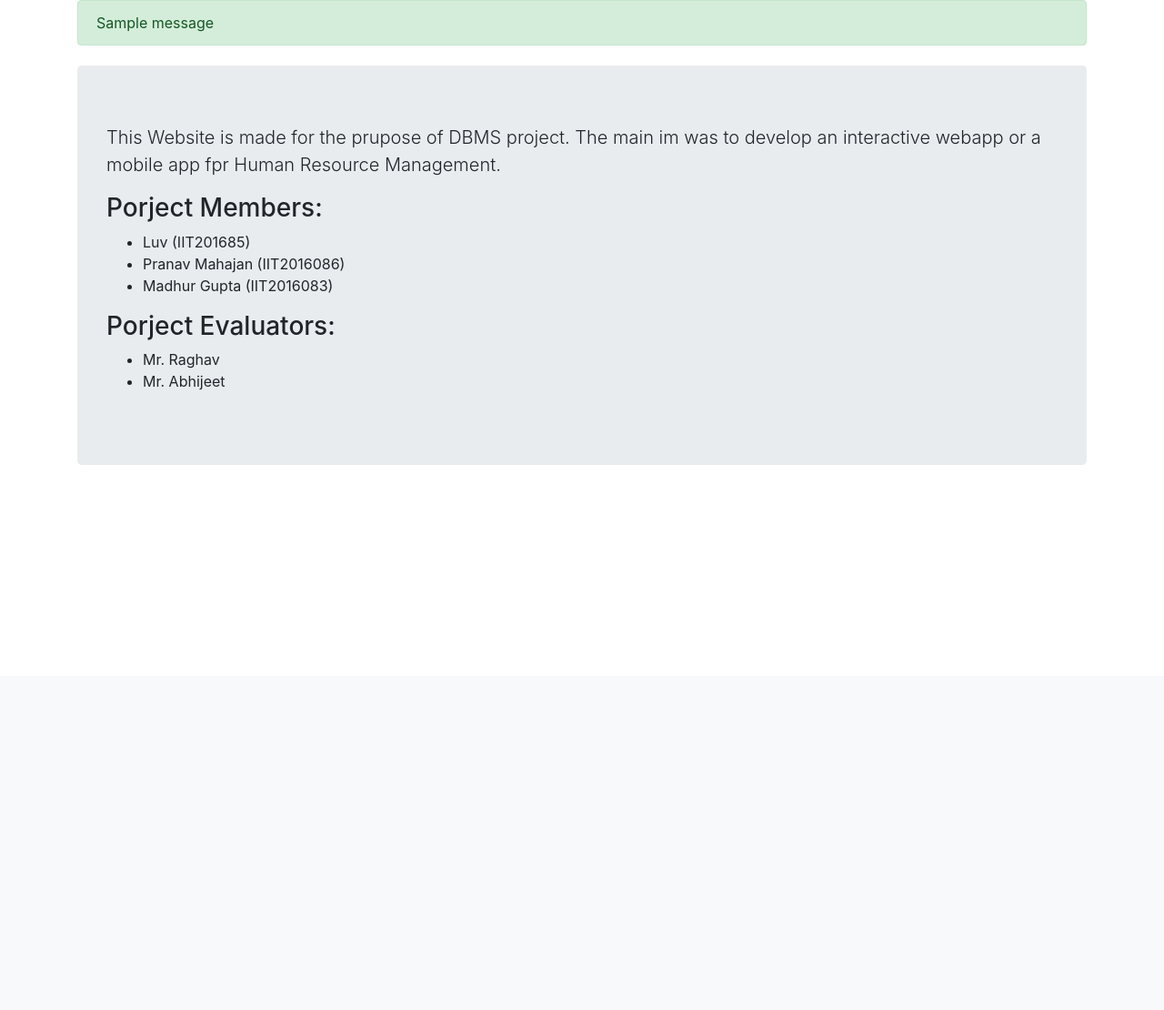
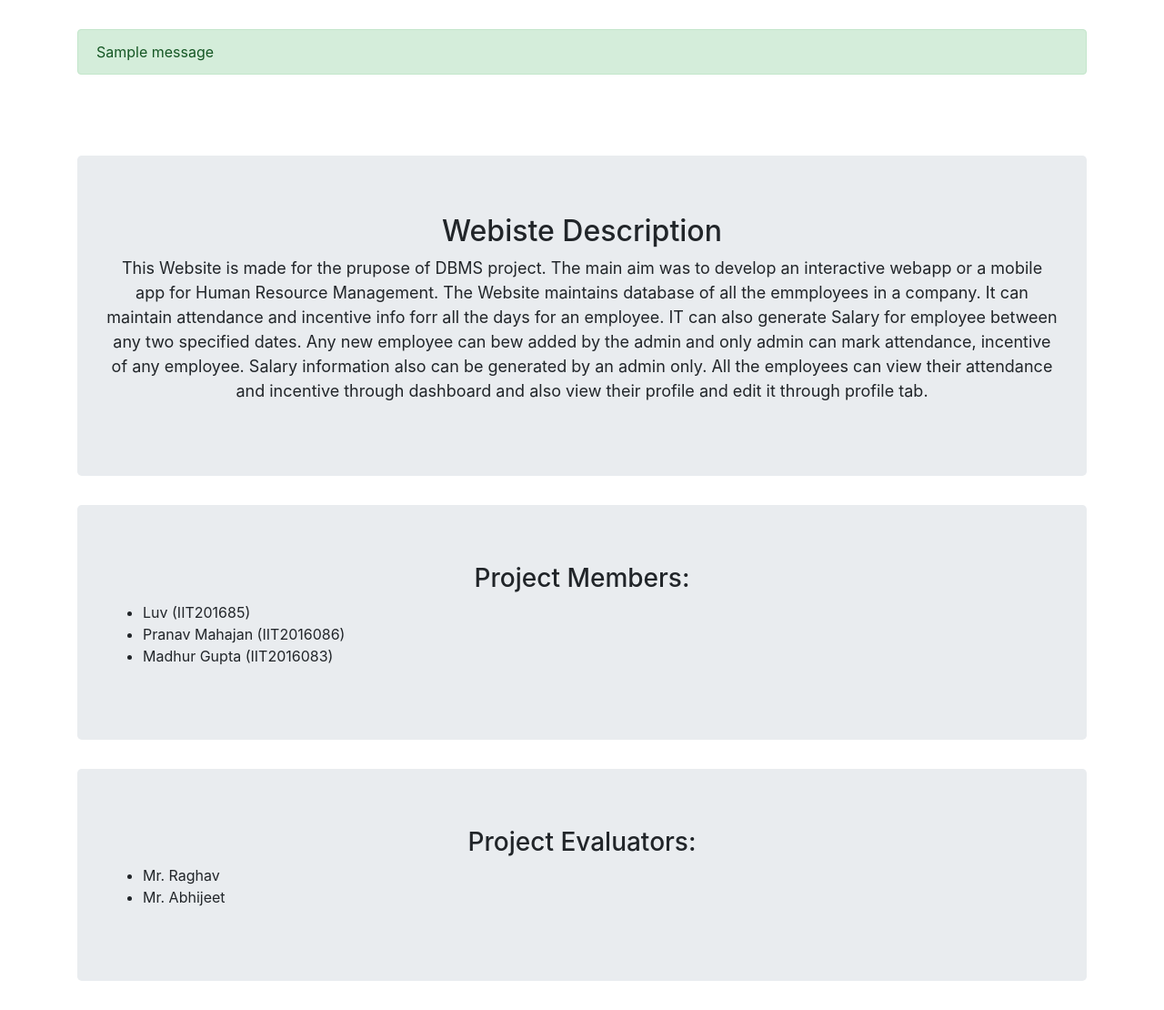
Before and after one commit to luvk1412/HRManager, a Flask app: page /about in a window 1280 px wide. Shown: the part 57-1167 px from the top of the page at 91% size. Before the commit the page ends 568 px from the top, so only its background shows below. Run offline with Flask 2, Linux system fonts and the light colour scheme; tables that the repository leaves empty or names only in its code hold one stand-in row (values such as "Sample post"); one stand-in notice (Sample message) is shown; some libraries are stand-ins or nearby versions.

```diff
--- a/app.py
+++ b/app.py
@@ -301,6 +301,7 @@ def profile(id):
 	result = cur.execute("SELECT * FROM e_v WHERE id = %s", [emp_id])
 	if result > 0:
 		employee = cur.fetchone()
+		employee['id'] = str(employee['id'])
 		cur.close()
 		return render_template('profile.html', employee=employee)
 	error='Employee Not found'
@@ -353,16 +354,16 @@ def logout():
 
 
 class check_password(Form):
-	old_password = PasswordField('Old Password', [
+	old_password = PasswordField('', [
 			validators.DataRequired(),
 			validators.Length(min = 5,max = 50)
-		])
-	new_password = PasswordField('New Password', [
+		],render_kw={"placeholder": "Old Password"})
+	new_password = PasswordField('', [
 		validators.DataRequired(),
 		validators.Length(min = 5,max = 50),
 		validators.EqualTo('confirm_newpassword', message="Password do not match")
-	])
-	confirm_newpassword = PasswordField('Confirm Password')
+	],render_kw={"placeholder": "New Password"})
+	confirm_newpassword = PasswordField('',render_kw={"placeholder": "Confirm New Password"})
 
 @app.route('/change_password', methods=['GET','POST'])
 @is_logged_in
--- a/static/main.css
+++ b/static/main.css
@@ -75,7 +75,15 @@ body{
 
 .gwrap{
   padding:120px 0;
-  font-size:62px;
+  font-size:20px;
+  color:#888;
+  width:800px;
+  font-family:'Karla';
+  margin:0 auto;
+  text-align:center;
+}
+.gwrapforchange{
+  font-size:20px;
   color:#888;
   width:800px;
   font-family:'Karla';
@@ -84,6 +92,9 @@ body{
 }
 
 .glogininput{
+  display: block;
+  margin-right: auto;
+  margin-left: auto;
   font-family:'Ubuntu';
   font-weight:300;
   border:0;
--- a/templates/about.html
+++ b/templates/about.html
@@ -1,16 +1,20 @@
 {% extends 'layout.html' %}
 
 {% block body %}
+<div class="jumbotron text-center" style="margin-top: 8%;">
+	<h2>Webiste Description</h2>
+	<p style="font-size: 18px;">This Website is made for the prupose of DBMS project. The main aim was to develop an interactive webapp or a mobile app for Human Resource Management. The Website maintains database of all the emmployees in a company. It can maintain attendance and incentive info forr all the days for an employee. IT can also generate Salary for employee between any two specified dates. Any new employee can bew added by the admin and only admin can mark attendance, incentive of any employee. Salary information also can be generated by an admin only. All the employees can view their attendance and incentive through dashboard and also view their profile and edit it through profile tab.</p>
+</div>
 <div class="jumbotron" style="margin-top: 2%;">
-	<p class="lead">This Website is made for the prupose of DBMS project. The main im was to develop an interactive webapp or a mobile app fpr Human Resource Management.</p>
-	<h3>Porject Members:</h3>
+	<h3 align="center">Project Members:</h3>
 	<ul>
 	<li>Luv (IIT201685)</li>
 	<li>Pranav Mahajan (IIT2016086)</li>
 	<li>Madhur Gupta (IIT2016083) </li>
 	</ul>
-
-	<h3>Porject Evaluators:</h3>
+</div>
+<div class="jumbotron" style="margin-top: 2%;">
+	<h3 align="center">Project Evaluators:</h3>
 	<ul>
 	<li>Mr. Raghav</li>
 	<li>Mr. Abhijeet</li>
--- a/templates/add_employee.html
+++ b/templates/add_employee.html
@@ -4,7 +4,7 @@
 
 
 	{% from "includes/_formhelpers.html" import render_field %}
-    <div class="jumbotron" style="margin-top:2%;">
+    <div class="jumbotron" style="margin-top:8%;">
     	<h1 align="center"> Add Employee </h1>
 	    <form method="POST" action="" enctype="multipart/form-data">
 	        <div class="form-group">
--- a/templates/dashboard.html
+++ b/templates/dashboard.html
@@ -1,7 +1,7 @@
 {% extends 'layout.html' %}
 
 {% block body %}
-<div class="jumbotron text-center" style="margin-top: 2%; font-family:'Karla';">
+<div class="jumbotron text-center" style="margin-top: 8%; font-family:'Karla';">
       <h1 align=left><b>Dashboard</b></h1></br>
       <img class="rounded-circle" src="/static/images/{{session.emp_id}}.jpg" height="200px">
       <h3>Welcome {{session.name}}</h3>
--- a/templates/includes/_messages.html
+++ b/templates/includes/_messages.html
@@ -1,16 +1,16 @@
 {% with messages = get_flashed_messages(with_categories=true) %}
   {% if messages %}
     {% for category, message in messages %}
-      <div class="alert alert-{{ category }}">{{ message }}</div>
+      <div class="alert alert-{{ category }}" style="margin-top: 8%;">{{ message }}</div>
     {% endfor %}
   {% endif %}
 {% endwith %}
 
 
 {% if error %}
-	<div class="alert alert-danger">{{error}}</div>
+	<div class="alert alert-danger" style="margin-top: 8%;">{{error}}</div>
 {% endif %}
 
 {% if msg %}
-	<div class="alert alert-success">{{msg}}</div>
+	<div class="alert alert-success" style="margin-top: 8%;">{{msg}}</div>
 {% endif %}
--- a/templates/includes/_navbar.html
+++ b/templates/includes/_navbar.html
@@ -1,5 +1,5 @@
 
-<nav class="navbar navbar-expand-md navbar-light bg-light border-bottom" style="">
+<nav class="navbar navbar-expand-md navbar-light bg-light border-bottom fixed-top" style="">
     <div class="navbar-collapse collapse w-100 order-1 order-md-0 dual-collapse2">
         <ul class="navbar-nav mr-auto">
             {% if session.logged_in %}
--- a/templates/profile.html
+++ b/templates/profile.html
@@ -2,7 +2,7 @@
 
 {% block body %}
 
-<div class="jumbotron text-center" style="margin-top: 2%; font-family:'Karla';">
+<div class="jumbotron text-center" style="margin-top: 8%; font-family:'Karla';">
       <h1 align=left><b>Your profile</b></h1></br>
       <img class="rounded-circle" src="/static/images/{{employee.id}}.jpg" height="200px">
       <h3>{{employee.name}}</h3>
--- a/templates/view_employee.html
+++ b/templates/view_employee.html
@@ -1,7 +1,7 @@
 {% extends 'layout.html' %}
 
 {% block body %}
-	<div class="container" style ="margin-top: 2%;">
+	<div class="container" style ="margin-top: 8%;">
 		<h3>Filters</h3>
 		</br>
 		<form id="formId" method="POST" action="">
```
Also changed, not shown: templates/change_password.html (+6 -5 lines).
